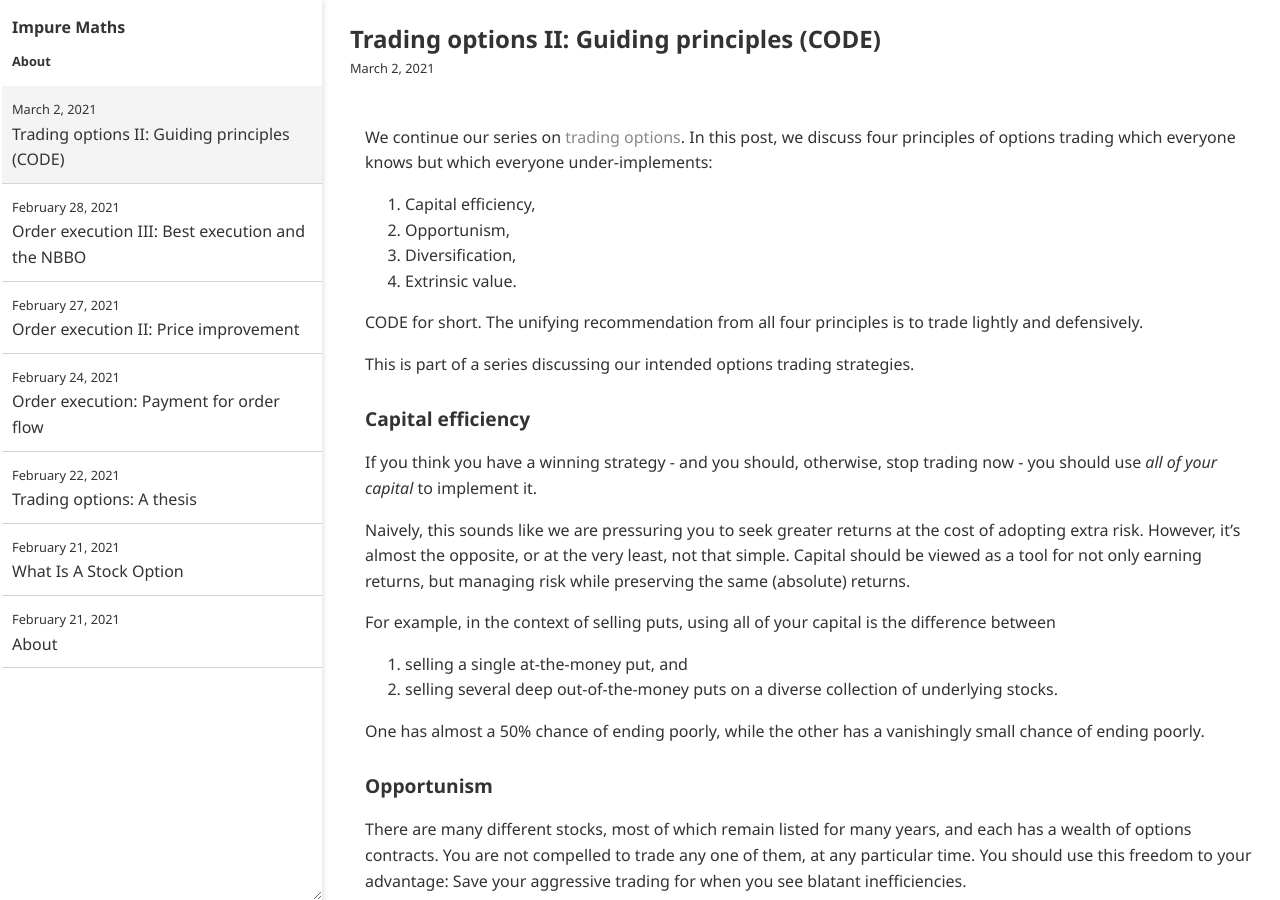
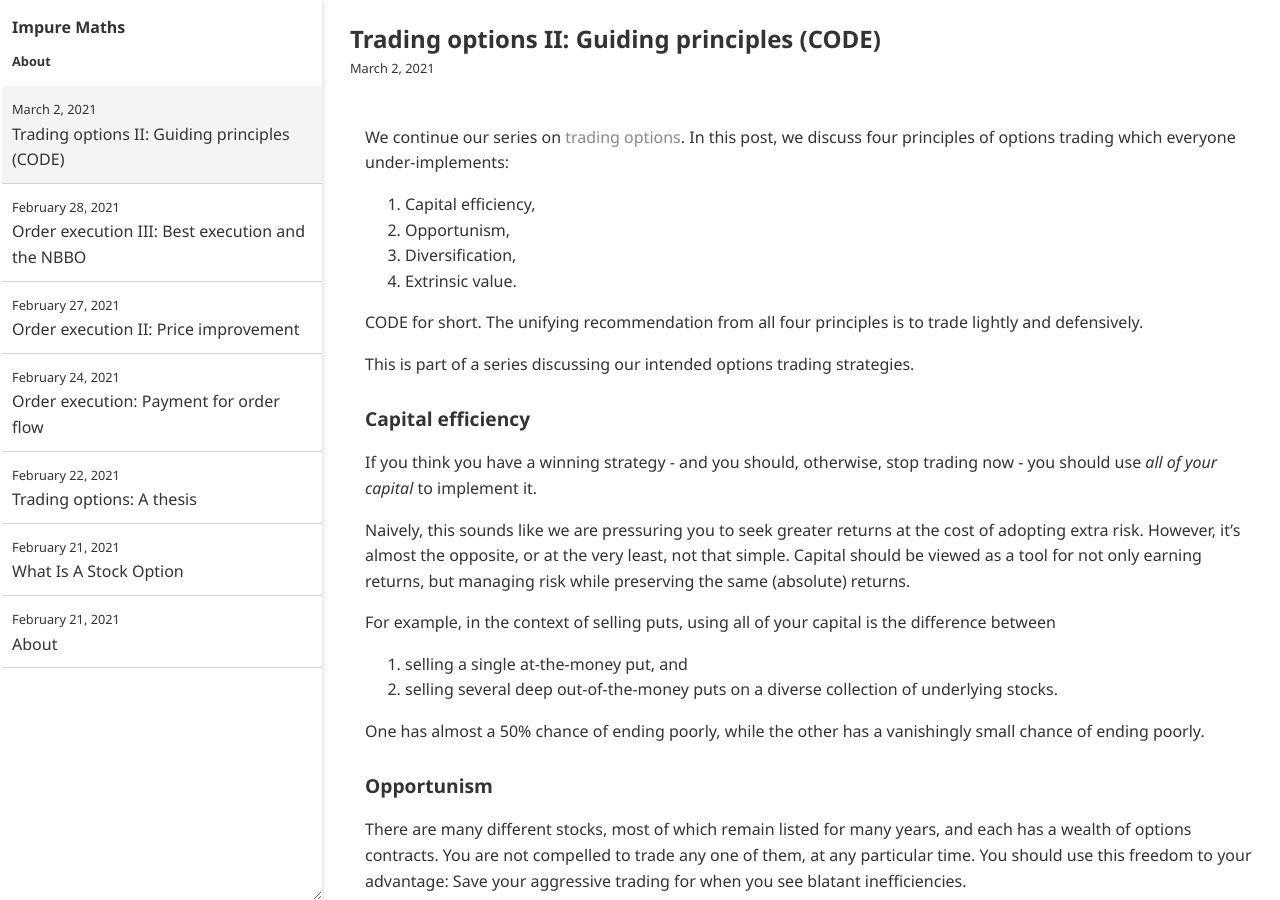
Before and after one commit to impuremaths/impuremaths.github.io, a Jekyll site: the page built from _posts/2021-03-02-trading-options-ii.md, in a window 1280 px wide and 900 px high. Built offline with Jekyll 4.4.1, drawn with Linux system fonts in a browser that asks for light colours.

Commit message:
Update 2021-03-02-trading-options-ii.md

```diff
--- a/_posts/2021-03-02-trading-options-ii.md
+++ b/_posts/2021-03-02-trading-options-ii.md
@@ -2,7 +2,7 @@
 title: "Trading options II: Guiding principles (CODE)"
 ---
 
-We continue our series on [trading options]({{ "" | relative_url }}{% post_url 2021-02-22-trading-options %}). In this post, we discuss four principles of options trading which everyone knows but which everyone under-implements:
+We continue our series on [trading options]({{ "" | relative_url }}{% post_url 2021-02-22-trading-options %}). In this post, we discuss four principles of options trading which everyone under-implements:
 
 1. Capital efficiency,
 2. Opportunism,
```
